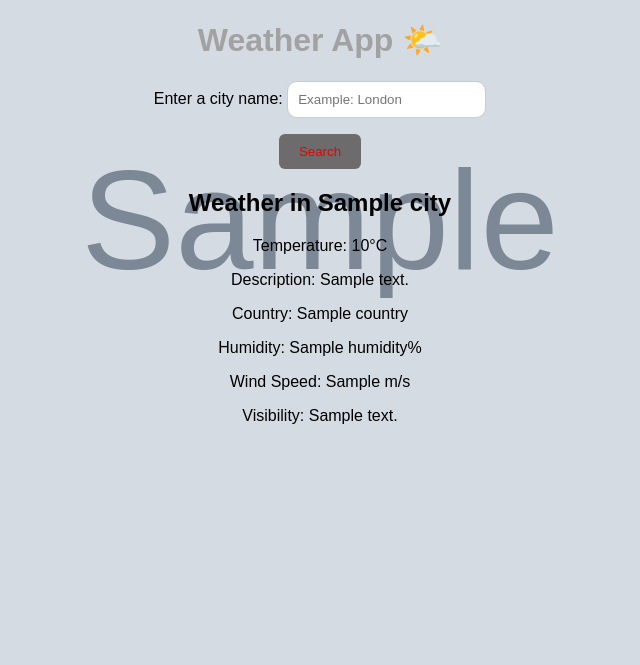
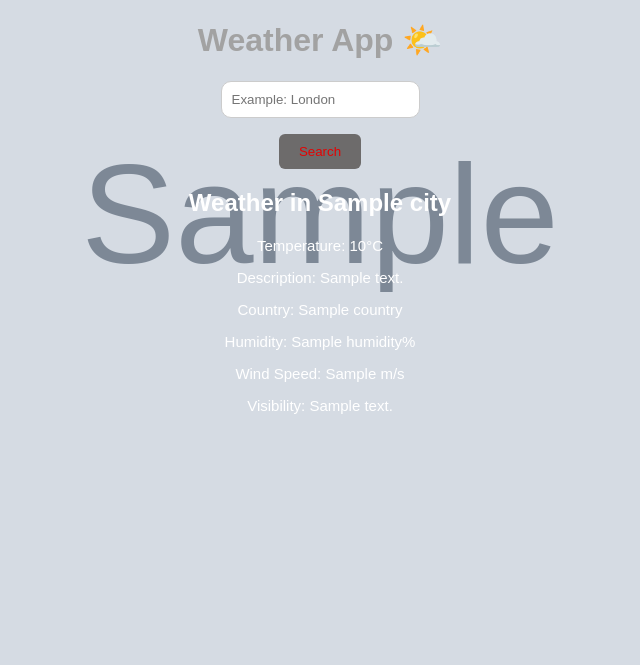
Before and after one commit to GaiusNale/Weather_App, a Django app: template weather_app/templates/weather_app/weather.html in a window 1280 px wide. Shown: the top 665 px of the page, without its empty margins (320-960 px from the left). Run offline with Django 3.2, Linux system fonts and the light colour scheme; the template is opened without the code that fills it: most values are stand-ins (such as "Sample title", 1, 10 or a date in 2020); grey boxes marked "Sample" are stand-in pictures.

Commit message:
got rid of the paragraph since the input bar is simple enough

```diff
--- a/weather_app/static/css/style.css
+++ b/weather_app/static/css/style.css
@@ -10,6 +10,13 @@ body {
   background-size: cover;
   background-repeat: no-repeat;
   background-position: center;
+  color: white;
+}
+
+/* Container styles */
+.container {
+  margin-top: 20px;
+  text-align: center;
 }
 
 /* Heading styles */
@@ -20,6 +27,11 @@ h1 {
 /* Form styles */
 form {
   margin-top: 20px;
+}
+
+form p {
+  color: white;
+  font-weight: bold;
 }
 
 form input[type="text"] {
@@ -41,15 +53,13 @@ form button[type="submit"]:hover {
   background-color: rgb(74, 75, 75);
 }
 
-form p {
-    margin-top: 10px;
+/* Weather details styles */
+.weather-details p {
+  color: white;
+  font-size: 15px;
 }
 
-form p:first-child {
-    font-weight: bold;
-  }
-
-
+/* Photo credit styles */
 .photo-credit {
   position: fixed;
   bottom: 10px;
@@ -57,8 +67,3 @@ form p:first-child {
   color: rgb(218, 212, 212);
   font-size: 15px;
 }
-
-weather-details p {
-  color: white;
-  font-size: 15px;
-}
--- a/weather_app/templates/weather_app/weather.html
+++ b/weather_app/templates/weather_app/weather.html
@@ -22,8 +22,8 @@
         <h1>Weather App 🌤️</h1>
         <form method="post">
             {% csrf_token %}
-            <p>Enter a city name: <input type="text" id="city" name="city" placeholder="Example: London" oninput="this.value = capitalizeFirstLetter(this.value)"></p>
-            <button type="submit">Search</button>
+            <input type="text" id="city" name="city" placeholder="Example: London" oninput="this.value = capitalizeFirstLetter(this.value)">
+            <p><button type="submit">Search</button></p>
         </form>
 
         {% if temperature %}
```
Lines whose indentation alone changed are shown as unchanged.
